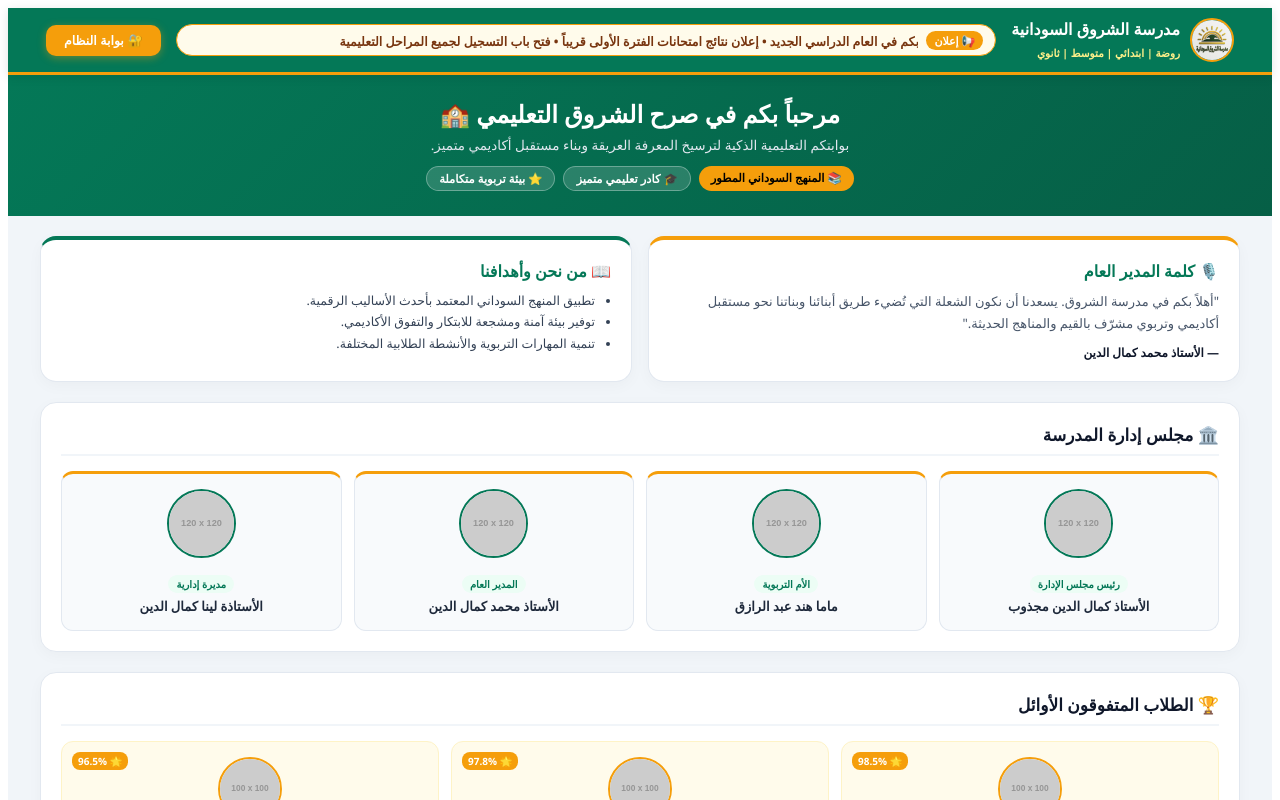
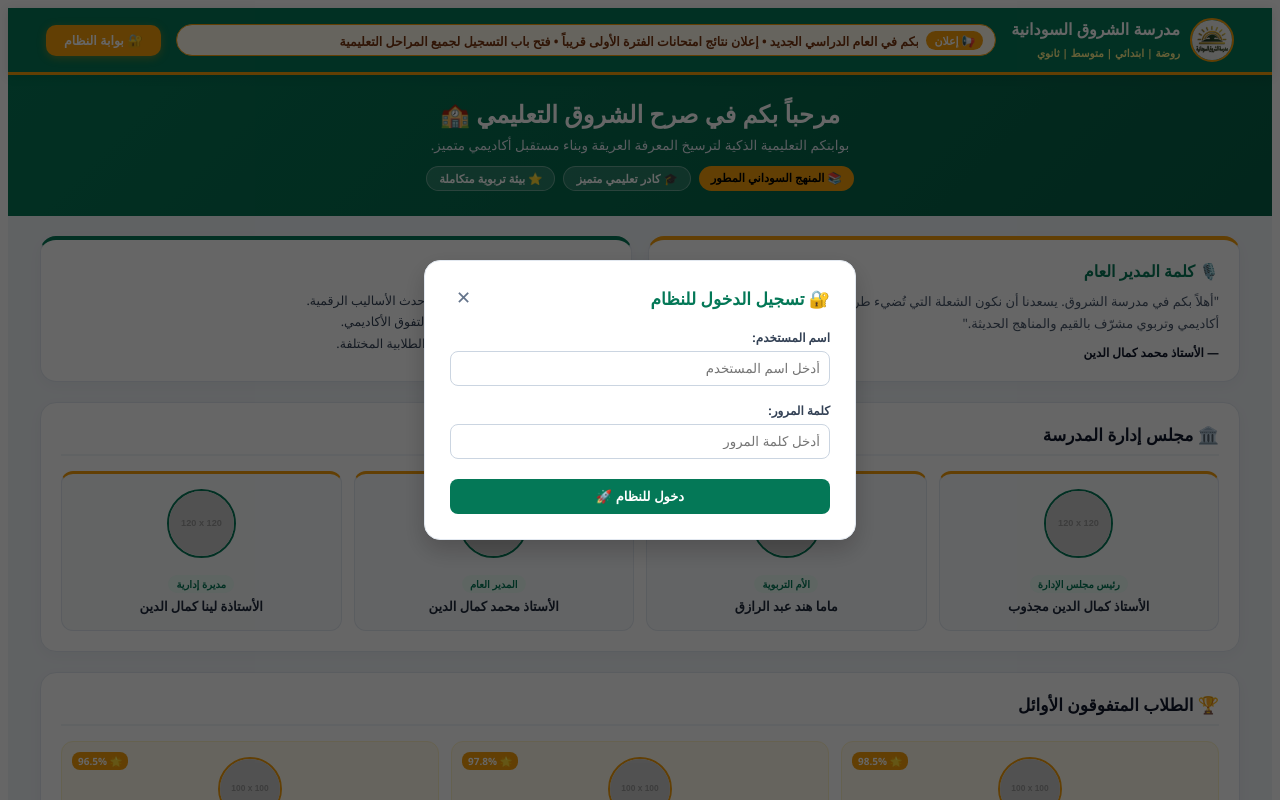
Before and after one commit to osman55-design/alshoruk-school, a React (Vite) app: page / in a window 1280 px wide. Both pictures are taken after a click on the button "🔐 بوابة النظام". Shown: the top 800 px of the page. Built offline with nearby package versions, Linux system fonts and the light colour scheme.

Commit message:
Implement login functionality with Supabase
Added login functionality using Supabase, including state management for username, password, loading, and error messages. Updated view management to handle admin and landing pages based on user authentication.

```diff
--- a/src/App.jsx
+++ b/src/App.jsx
@@ -1,19 +1,63 @@
 import React, { useState } from 'react';
 import LandingPage from './LandingPage';
 import AdminSystem from './AdminSystem';
+import { supabase } from './supabaseClient'; // أو حسب مسار ملف supabase لديكِ
 
 export default function App() {
   const [currentUser, setCurrentUser] = useState(null);
-  const [currentView, setCurrentView] = useState('landing'); // 'landing' أو 'admin'
+  const [showLoginModal, setShowLoginModal] = useState(false);
+  const [currentView, setCurrentView] = useState('landing');
 
-  const handleLoginSuccess = (user) => {
-    setCurrentUser(user);
-    // إذا كان للمستخدم صلاحية دخول نظام الإدارة يتم توجيهه تلقائياً
-    if (user?.permissions?.admin || user?.role === 'admin') {
+  // حالات نموذج الدخول
+  const [username, setUsername] = useState('');
+  const [password, setPassword] = useState('');
+  const [loading, setLoading] = useState(false);
+  const [errorMsg, setErrorMsg] = useState('');
+
+  // دالة تسجيل الدخول عبر Supabase
+  const handleLoginSubmit = async (e) => {
+    e.preventDefault();
+    setLoading(true);
+    setErrorMsg('');
+
+    try {
+      // البحث عن المستخدم في جدول users
+      const { data, error } = await supabase
+        .from('users')
+        .select('*')
+        .eq('username', username.trim())
+        .eq('password', password.trim())
+        .maybeSingle();
+
+      if (error) throw error;
+
+      if (!data) {
+        setErrorMsg('اسم المستخدم أو كلمة المرور غير صحيحة!');
+        setLoading(false);
+        return;
+      }
+
+      // تجهيز بيانات المستخدم الصريحة
+      const userObj = {
+        id: data.id,
+        name: data.name || data.username,
+        username: data.username,
+        role: data.role || 'admin',
+        permissions: typeof data.permissions === 'string'
+          ? JSON.parse(data.permissions)
+          : (data.permissions || { admin: true })
+      };
+
+      setCurrentUser(userObj);
+      setShowLoginModal(false);
       setCurrentView('admin');
-    } else {
-      // إذا كان مستخدماً للواجهة فقط (مثل محرر المحتوى) يبدأ في الواجهة الرئيسية
-      setCurrentView('landing');
+      setUsername('');
+      setPassword('');
+    } catch (err) {
+      console.error(err);
+      setErrorMsg('حدث خطأ أثناء الاتصال بقاعدة البيانات.');
+    } finally {
+      setLoading(false);
     }
   };
 
@@ -22,27 +66,111 @@ export default function App() {
     setCurrentView('landing');
   };
 
-  // التحقق هل يحق للمستخدم فتح نظام الإدارة والتحكم
-  const canAccessAdminSystem = currentUser && (currentUser?.permissions?.admin || currentUser?.role === 'admin');
-
-  // إذا كنا في نظام الإدارة والمستخدم يملك الصلاحية
-  if (currentView === 'admin' && canAccessAdminSystem) {
   return (
+    <div>
+      {/* 1. عرض لوحة التحكم أو الواجهة الرئيسية */}
+      {currentView === 'admin' && currentUser ? (
         <AdminSystem
           currentUser={currentUser}
           onLogout={handleLogout}
           goToLanding={() => setCurrentView('landing')}
         />
-    );
-  }
-
-  // في جميع الحالات الأخرى نعرض الواجهة الرئيسية مع تمرير الصلاحيات والمستخدم
-  return (
+      ) : (
         <LandingPage
           currentUser={currentUser}
-      onLoginSuccess={handleLoginSuccess}
+          onOpenLogin={() => setShowLoginModal(true)}
           onOpenAdmin={() => setCurrentView('admin')}
           onLogout={handleLogout}
         />
+      )}
+
+      {/* 2. نافذة تسجيل الدخول المدمجة (تفتح عند الضغط على بوابة النظام) */}
+      {showLoginModal && (
+        <div style={{
+          position: 'fixed',
+          top: 0,
+          left: 0,
+          right: 0,
+          bottom: 0,
+          backgroundColor: 'rgba(0,0,0,0.6)',
+          display: 'flex',
+          justifyContent: 'center',
+          alignItems: 'center',
+          zIndex: 9999,
+          direction: 'rtl',
+          fontFamily: "'Segoe UI', Roboto, sans-serif"
+        }}>
+          <div style={{
+            backgroundColor: '#ffffff',
+            padding: '25px',
+            borderRadius: '16px',
+            width: '90%',
+            maxWidth: '380px',
+            boxShadow: '0 10px 25px rgba(0,0,0,0.2)',
+            border: '1px solid #e2e8f0'
+          }}>
+            <div style={{ display: 'flex', justifyContent: 'space-between', alignItems: 'center', marginBottom: '15px' }}>
+              <h3 style={{ margin: 0, color: '#047857', fontSize: '17px', fontWeight: 'bold' }}>🔐 تسجيل الدخول للنظام</h3>
+              <button
+                onClick={() => setShowLoginModal(false)}
+                style={{ background: 'none', border: 'none', fontSize: '18px', cursor: 'pointer', color: '#64748b' }}
+              >
+                ✕
+              </button>
+            </div>
+
+            {errorMsg && (
+              <div style={{ backgroundColor: '#fef2f2', color: '#dc2626', padding: '8px 12px', borderRadius: '8px', fontSize: '12px', marginBottom: '12px', border: '1px solid #fee2e2' }}>
+                ⚠️ {errorMsg}
+              </div>
+            )}
+
+            <form onSubmit={handleLoginSubmit} style={{ display: 'flex', flexDirection: 'column', gap: '12px' }}>
+              <div>
+                <label style={{ fontSize: '12px', fontWeight: 'bold', color: '#334155' }}>اسم المستخدم:</label>
+                <input
+                  type="text"
+                  required
+                  value={username}
+                  onChange={(e) => setUsername(e.target.value)}
+                  placeholder="أدخل اسم المستخدم"
+                  style={{ width: '100%', padding: '9px', borderRadius: '8px', border: '1px solid #cbd5e1', marginTop: '4px', boxSizing: 'border-box' }}
+                />
+              </div>
+
+              <div>
+                <label style={{ fontSize: '12px', fontWeight: 'bold', color: '#334155' }}>كلمة المرور:</label>
+                <input
+                  type="password"
+                  required
+                  value={password}
+                  onChange={(e) => setPassword(e.target.value)}
+                  placeholder="أدخل كلمة المرور"
+                  style={{ width: '100%', padding: '9px', borderRadius: '8px', border: '1px solid #cbd5e1', marginTop: '4px', boxSizing: 'border-box' }}
+                />
+              </div>
+
+              <button
+                type="submit"
+                disabled={loading}
+                style={{
+                  backgroundColor: '#047857',
+                  color: '#ffffff',
+                  border: 'none',
+                  padding: '10px',
+                  borderRadius: '8px',
+                  fontWeight: 'bold',
+                  cursor: loading ? 'not-allowed' : 'pointer',
+                  marginTop: '8px',
+                  fontSize: '13px'
+                }}
+              >
+                {loading ? 'جاري التحقق...' : 'دخول للنظام 🚀'}
+              </button>
+            </form>
+          </div>
+        </div>
+      )}
+    </div>
   );
 }
```
Lines whose indentation alone changed are shown as unchanged.
